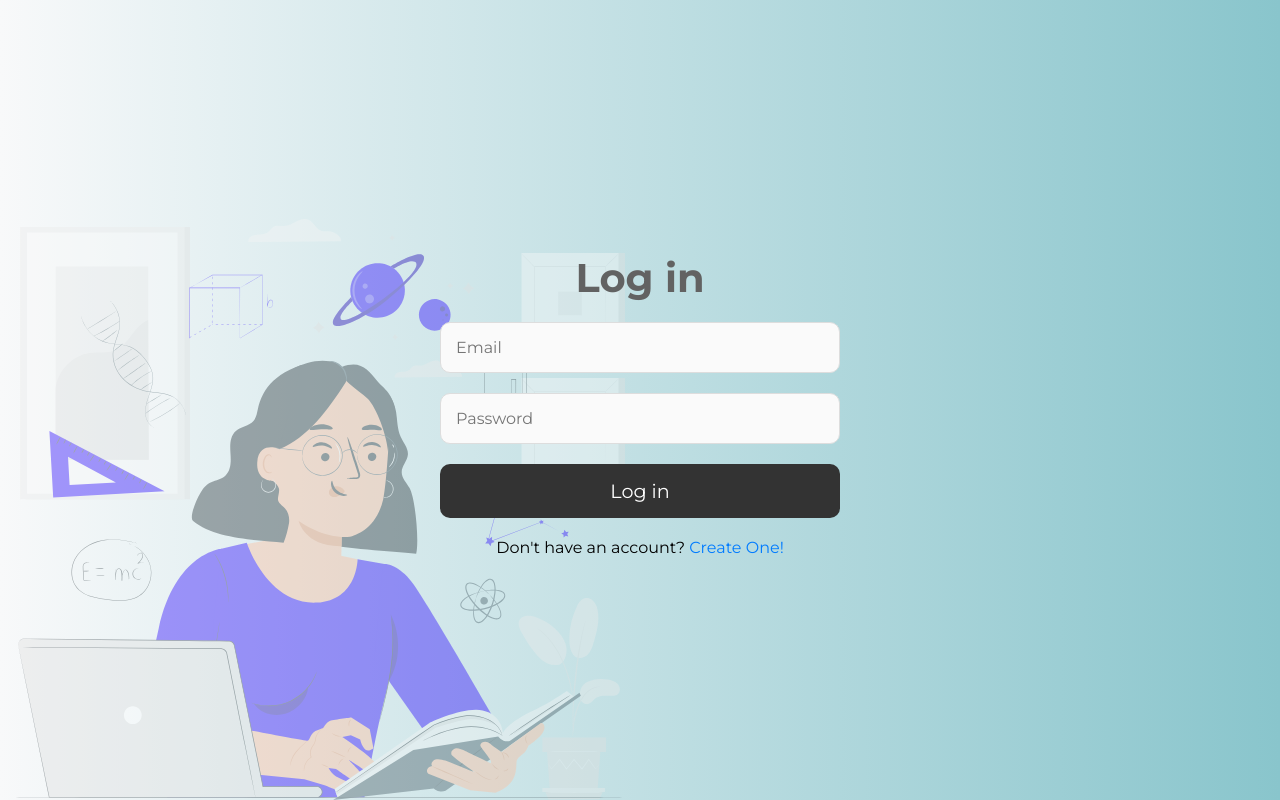
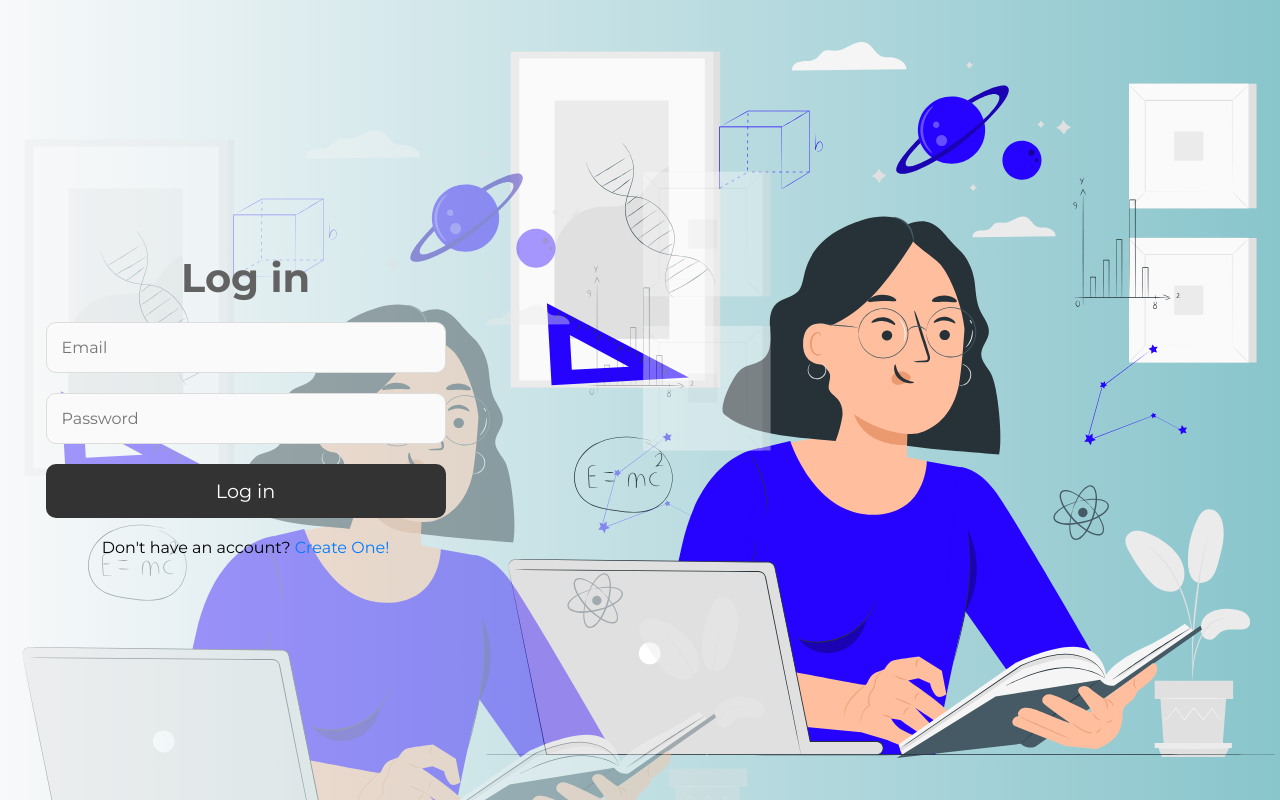
Before and after one commit to StrivingToAdoniss/PEER-tutoring-platform, a React (Create React App) app in the folder frontend/: page /login in a window 1280 px wide. Built offline with nearby package versions, Linux system fonts and the light colour scheme.

Commit message:
Added relocation to login(student)

```diff
--- a/frontend/src/components/LogInForm.js
+++ b/frontend/src/components/LogInForm.js
@@ -36,7 +36,7 @@ const LogInForm = () => {
       });
 
       // If successful, navigate to the home page or dashboard
-      if (response.status === 200) {
+      if (response.status === 201) {
         navigate('/');
       } else {
         setError('Invalid login credentials');
@@ -48,6 +48,9 @@ const LogInForm = () => {
 
   return (
     <div className="login-container">
+      <div className="login-page-image">
+        <img src={backgroundImage} alt="LogIn illustration" />
+      </div>
       <div className="login-content">
         <h1>Log in</h1>
         <form onSubmit={handleSubmit}>
--- a/frontend/src/components/StudentForm.js
+++ b/frontend/src/components/StudentForm.js
@@ -3,8 +3,10 @@ import axios from 'axios';
 import Button from './Button';
 import '../styles/StudentForm.css';
 import backgroundImage from '../assets/SignUp/singup_student_background_step_2.svg';
+import { useNavigate } from 'react-router-dom';
 
 const StudentForm = ({ onSubmit, onBack, initialFormData, onChange }) => {
+  const navigate = useNavigate();
   useEffect(() => {
     const studentForm = document.querySelector('.student-form');
     const buttonContainer = document.querySelector('.form-button-container');
@@ -87,9 +89,16 @@ const StudentForm = ({ onSubmit, onBack, initialFormData, onChange }) => {
         },
       }
     );
+    console.log('Submitting form data:', formDataToSubmit);
+    console.log('Current response status: ', response.status);
 
-    console.log('Registration successful:', response.data);
-    onSubmit(formData);
+    if(response.status === 201){
+      console.log('Registration successful:', response.data);
+      navigate('/login');
+      onSubmit(formData);
+
+    }
+
   } catch (error) {
     if (error.response && error.response.data) {
       setErrors(error.response.data);
--- a/frontend/src/styles/LogIn.css
+++ b/frontend/src/styles/LogIn.css
@@ -3,7 +3,7 @@
 /* Initial hidden state for the container */
 .login-container,
 .login-content,
-.corner-image {
+.login-page-image {
   opacity: 0;
   transform: translateY(50px);  /* Slightly move elements down initially */
   transition: opacity 0.8s ease, transform 0.8s ease;  /* Smooth transitions */
@@ -16,7 +16,7 @@
   transform: translateY(0);  /* Slide elements into place */
 }
 
-.corner-image.visible {
+.login-page-image.visible {
   opacity: 0.4;
   transform: translateY(0);  /* Slide elements into place */
 }
@@ -43,7 +43,7 @@
   }
 
   /* Positioning the corner image */
-  .corner-image {
+  .login-page-image{
     position: absolute;
     bottom: 0;
     left: 0;
```
Also changed, not shown: 1 other file (tests, documents, lock files or other folders).
